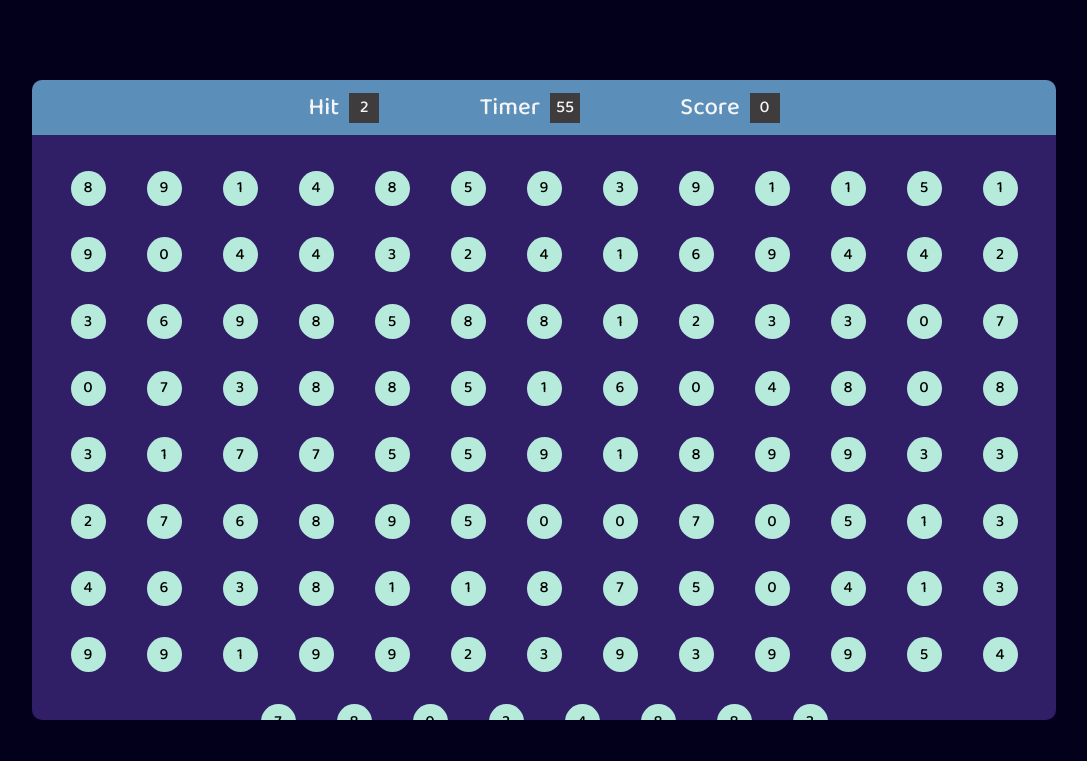
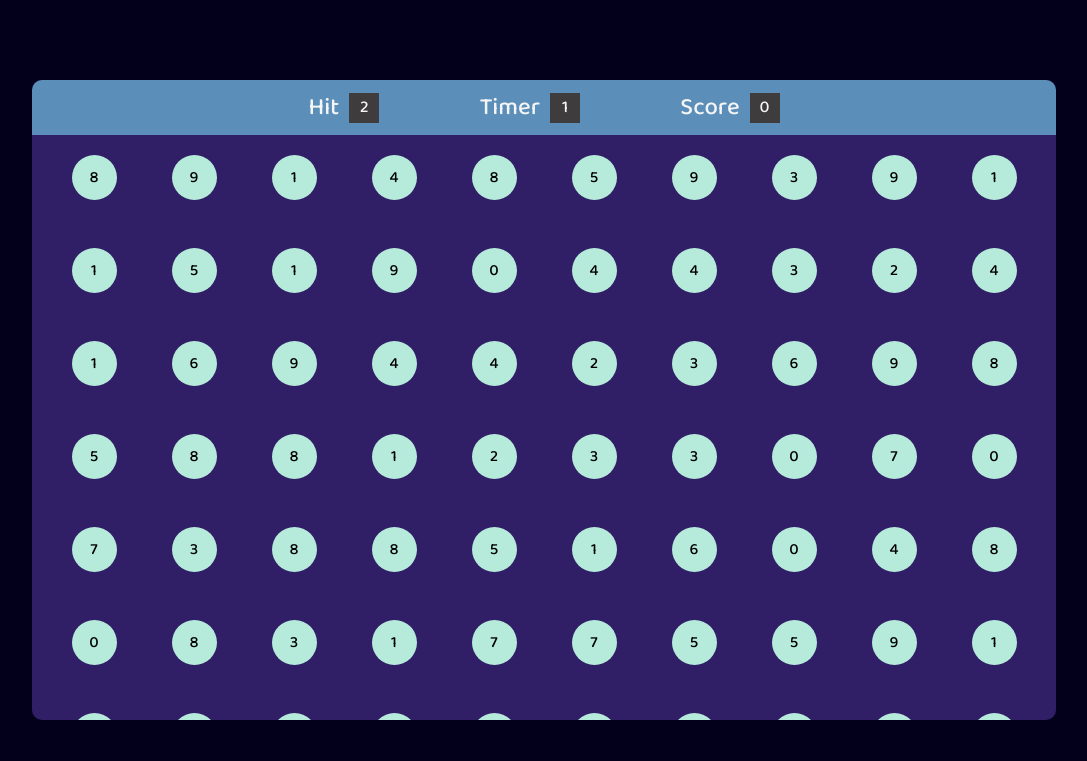
Before and after one commit to harshkhatri2220/Bubble-Game, a plain HTML site: page index.html in a window 1280 px wide. Shown: the whole page, without its empty margins (96-1183 px from the left). Drawn offline with Linux system fonts and the light colour scheme.

Commit message:
play again

```diff
--- a/script.js
+++ b/script.js
@@ -1,11 +1,13 @@
 let randomHit;
 let score=0;
+let timer = 6;
+
 const makeBubble = () =>{
     let bubble="";
     let randomInteger = 0;
 
 
-    for(let i=0 ; i<112 ; i++)
+    for(let i=0 ; i<98 ; i++)
     {
         randomInteger = Math.floor(Math.random()*10);
         bubble += `<div id="bub">${randomInteger}</div>`
@@ -16,7 +18,6 @@ const makeBubble = () =>{
 makeBubble();
 
 const setTimer = () =>{
-    let timer = 60;
     let timerInterval = setInterval(() => {
         if(timer>0)
         {
@@ -25,6 +26,7 @@ const setTimer = () =>{
         }
         else
         {
+
             clearInterval(timerInterval);
 document.querySelector("#bottom").innerHTML = `<div class="bottomAfterGameOver">
 <h1 style="color: white;">Score  : ${score} </h1>
@@ -56,4 +58,13 @@ document.querySelector("#bottom").addEventListener("click" , (details)=>{
     makeBubble();
     getNewHit();
 
+    if(timer == 0)
+    {
+        timer=6;
+        score=0;
+    document.querySelector("#score").textContent=score;
+
+        setTimer();
+    }
+
 })
--- a/style.css
+++ b/style.css
@@ -56,9 +56,9 @@
 #bottom{
     justify-content: center;
     align-items: center;
-    padding: 20px;
+    padding-top: 20px;
     display: flex;
-    gap: 0px 41px;
+    gap:  48px 55px;
     flex-wrap: wrap;
     width: 100%;
     height: 100%;
@@ -69,8 +69,8 @@
     display: flex;
     justify-content: center;
     align-items: center;
-    width: 35px;
-    height: 35px;
+    width: 45px;
+    height: 45px;
     background-color: #B6EADA;
     border-radius: 50%;
     transition: all  ease 0.1s;
```
